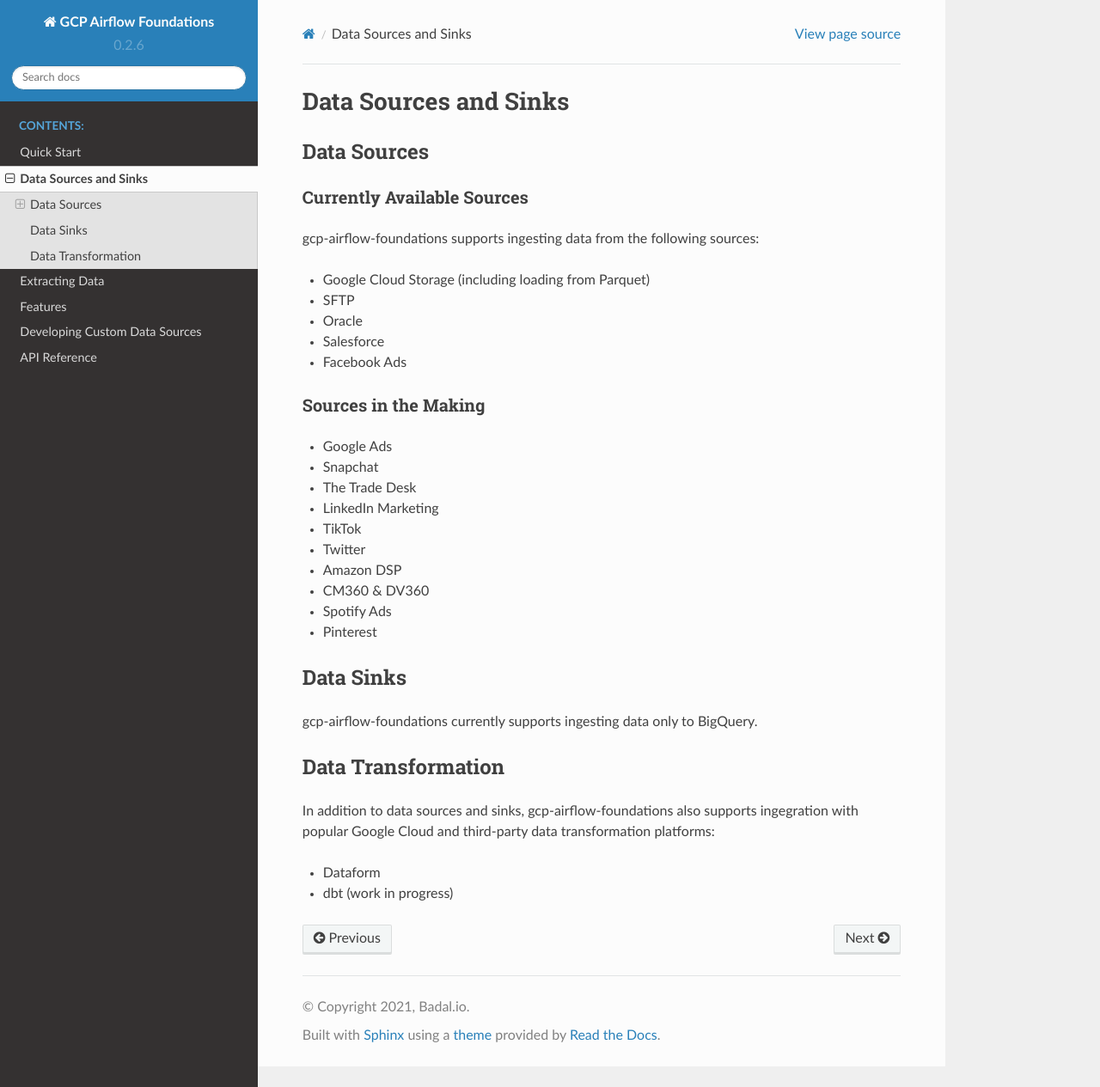
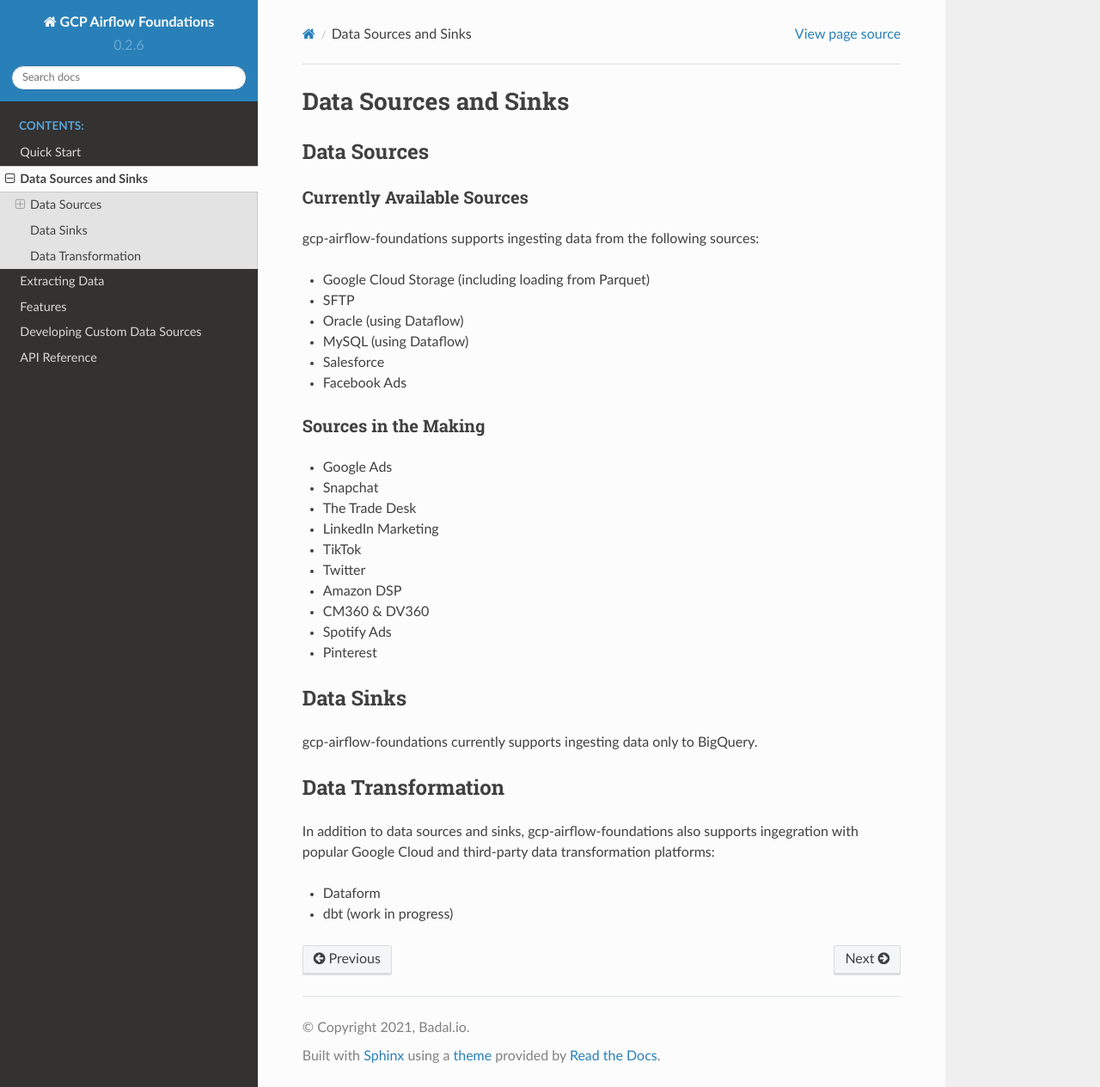
Before and after one commit to badal-io/gcp-airflow-foundations, a Sphinx documentation site: the page built from docs/data_plugins.rst, in a window 1280 px wide and 1265 px high. Shown: the whole window at 86% size. Built offline with Sphinx 7.4.7 and the Read the Docs theme 2.0.0, drawn with Linux system fonts in a browser that asks for light colours.

Commit message:
plugin comments
Do we need sinks?
where do you want to mention the  post-ingestion dependency part?

```diff
--- a/docs/data_plugins.rst
+++ b/docs/data_plugins.rst
@@ -12,7 +12,8 @@
 
 - Google Cloud Storage (including loading from Parquet)
 - SFTP
-- Oracle
+- Oracle (using Dataflow)
+- MySQL (using Dataflow)
 - Salesforce
 - Facebook Ads
 
```
